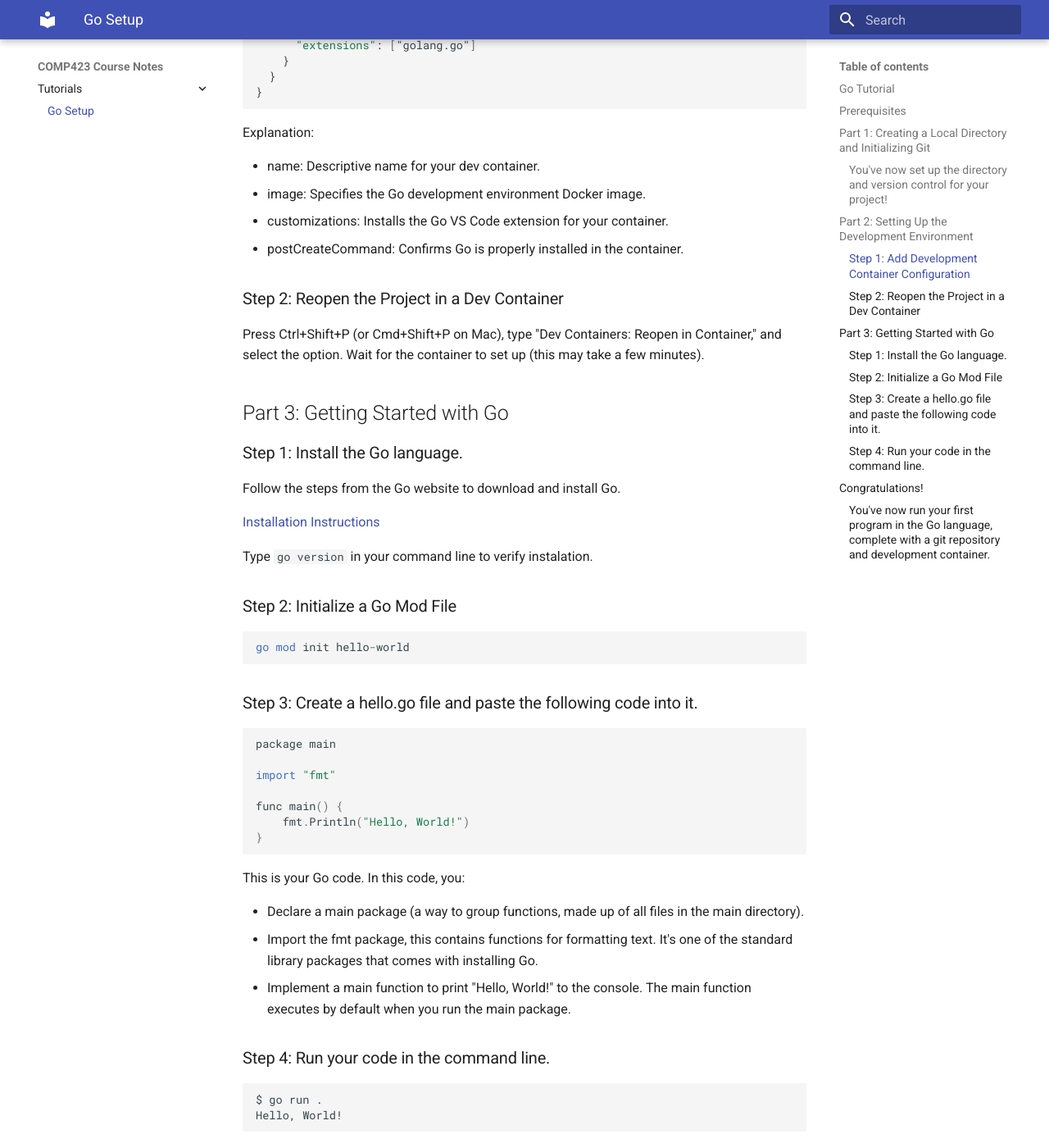
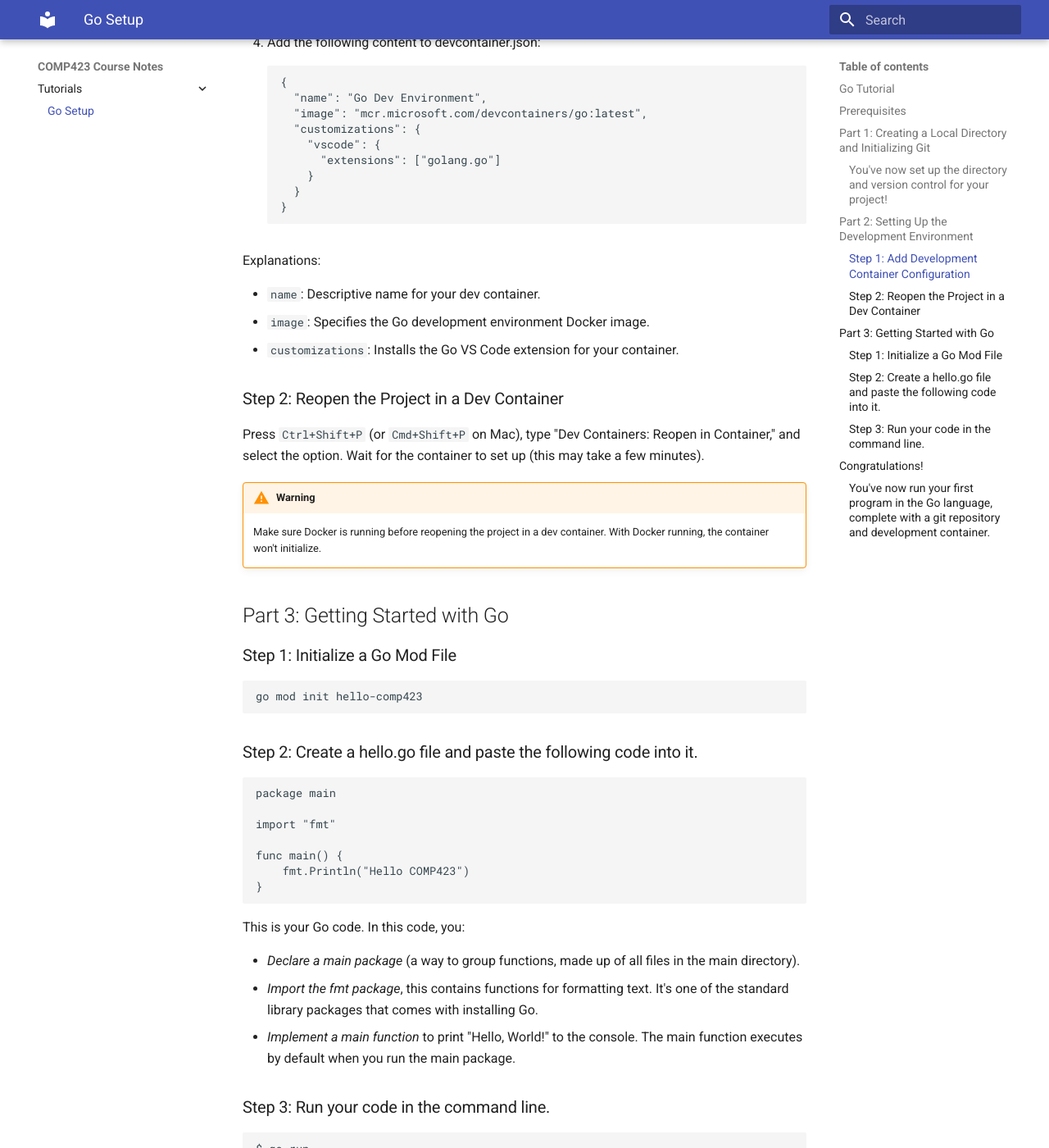
Before and after one commit to lmoore36/comp423-course-notes, an MkDocs documentation site: the page built from docs/tutorials/go-setup.md, in a window 1280 px wide and 1400 px high, scrolled down 1617 px. Shown: the whole window at 82% size. Built offline with MkDocs 1.6.1 and Material for MkDocs 9.7.7, drawn with Linux system fonts in a browser that asks for light colours; some of the changed text lies outside the part shown.

Commit message:
Edited go tutorial: formatting, adding admonitions, and removing installation instruction.

````diff
--- a/docs/tutorials/go-setup.md
+++ b/docs/tutorials/go-setup.md
@@ -1,8 +1,8 @@
 # Setting up a dev container for Go
 
-* Primary author: Lucille Moore (https://github.com/lmoore36)
+* Primary author: [Lucille Moore](https://github.com/lmoore36)
 
-* Reviewer: [Falisha Khokhar] (https://github.com/falishakhokhar)
+* Reviewer: [Falisha Khokhar](https://github.com/falishakhokhar)
 
 ## Go Tutorial
 This tutorial will cover how to set up a Go Development Container and create a GitHub repository. We will demonstrate these tasks with a simple "Hello World!" program example.
@@ -13,6 +13,9 @@
 2. Setting up a development container for Go.
 3. Writing a simple hello world program.
 
+!!! note
+    Parts One and Two of this tutorial are adapted from Kris Jordan's [Starting a Static Website Project with MkDocs](https://comp423-25s.github.io/resources/MkDocs/tutorial/) tutorial, with modifications to support Go development.
+
 ## Prerequisites
 
 - [Visual Studio Code](https://code.visualstudio.com/)
@@ -44,7 +47,7 @@
 ```
 {
   "name": "Go Dev Environment",
-  "image": "mcr.microsoft.com/devcontainers/go:0-1.20",
+  "image": "mcr.microsoft.com/devcontainers/go:latest",
   "customizations": {
     "vscode": {
       "extensions": ["golang.go"]
@@ -53,48 +56,44 @@
 }
 ```
 
-Explanation:
+Explanations:
 
-- name: Descriptive name for your dev container.
-- image: Specifies the Go development environment Docker image.
-- customizations: Installs the Go VS Code extension for your container.
-- postCreateCommand: Confirms Go is properly installed in the container.
+- `name`: Descriptive name for your dev container.
+- `image`: Specifies the Go development environment Docker image.
+- `customizations`: Installs the Go VS Code extension for your container.
+
 
 ### Step 2: Reopen the Project in a Dev Container
-Press Ctrl+Shift+P (or Cmd+Shift+P on Mac), type "Dev Containers: Reopen in Container," and select the option.
+Press `Ctrl+Shift+P` (or `Cmd+Shift+P` on Mac), type "Dev Containers: Reopen in Container," and select the option.
 Wait for the container to set up (this may take a few minutes).
 
+!!! warning
+    Make sure Docker is running before reopening the project in a dev container. With Docker running, the container won't initialize.
+
 ## Part 3: Getting Started with Go
-### Step 1: Install the Go language.
 
-Follow the steps from the Go website to download and install Go.
-
-[Installation Instructions](https://go.dev/doc/install)
-
-Type ``` go version``` in your command line to verify instalation.
-
-### Step 2: Initialize a Go Mod File
+### Step 1: Initialize a Go Mod File
 ```
-go mod init hello-world
+go mod init hello-comp423
 ```
-### Step 3: Create a hello.go file and paste the following code into it.
+### Step 2: Create a hello.go file and paste the following code into it.
 ```
 package main
 
 import "fmt"
 
 func main() {
-    fmt.Println("Hello, World!")
+    fmt.Println("Hello COMP423")
 }
 ```
 
 This is your Go code. In this code, you:
 
-- Declare a main package (a way to group functions, made up of all files in the main directory).
-- Import the fmt package, this contains functions for formatting text. It's one of the standard library packages that comes with installing Go.
-- Implement a main function to print "Hello, World!" to the console. The main function executes by default when you run the main package.
+- *Declare a main package* (a way to group functions, made up of all files in the main directory).
+- *Import the fmt package*, this contains functions for formatting text. It's one of the standard library packages that comes with installing Go.
+- *Implement a main function* to print "Hello, World!" to the console. The main function executes by default when you run the main package.
 
-### Step 4: Run your code in the command line.
+### Step 3: Run your code in the command line.
 
 ```
 $ go run .
--- a/mkdocs.yml
+++ b/mkdocs.yml
@@ -5,6 +5,8 @@
 markdown_extensions:
   - codehilite
   - admonition
+  - pymdownx.details
+  - pymdownx.superfences
 
 nav:
   - Tutorials:
````
Also changed, not shown: other parts of docs/tutorials/go-setup.md (+1 -1 lines).
